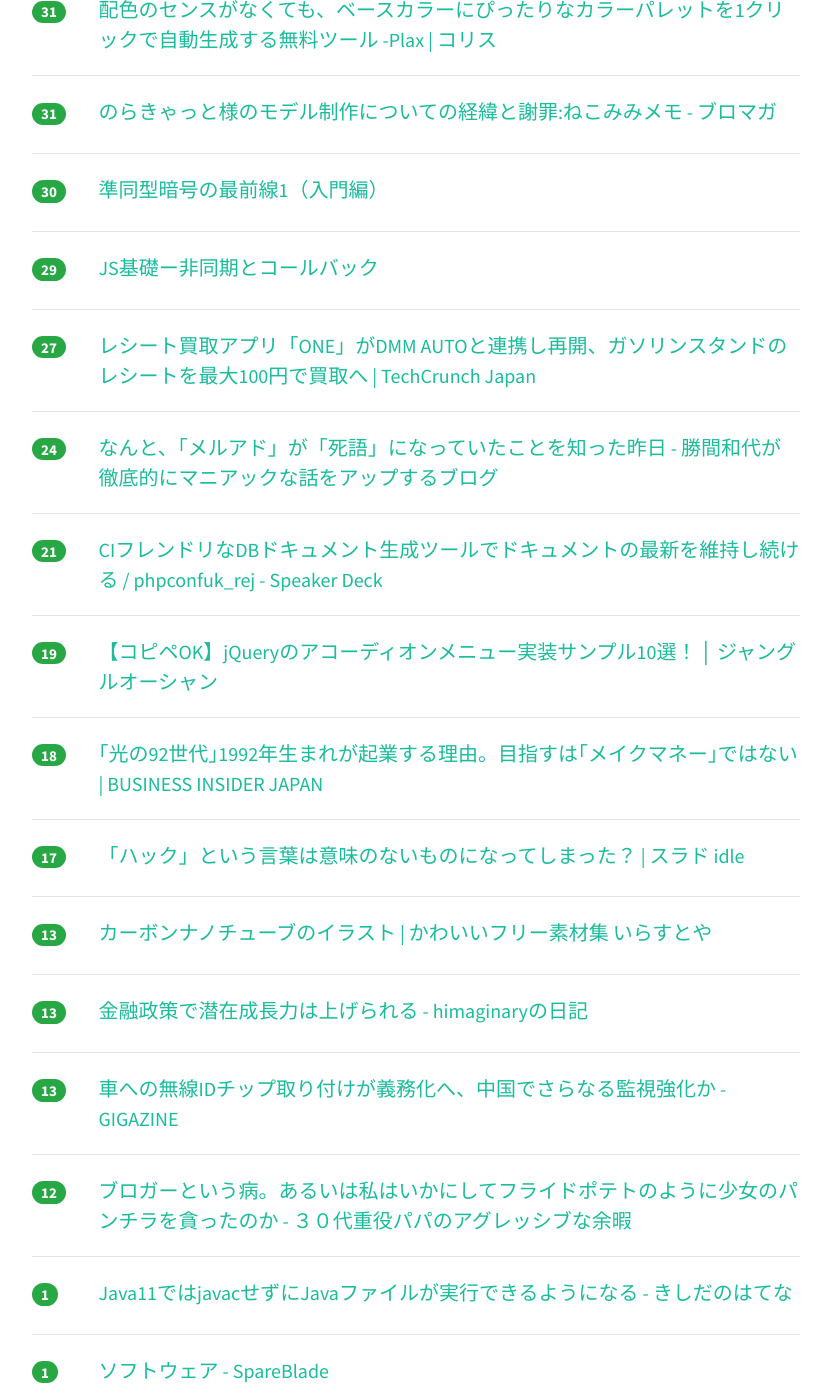
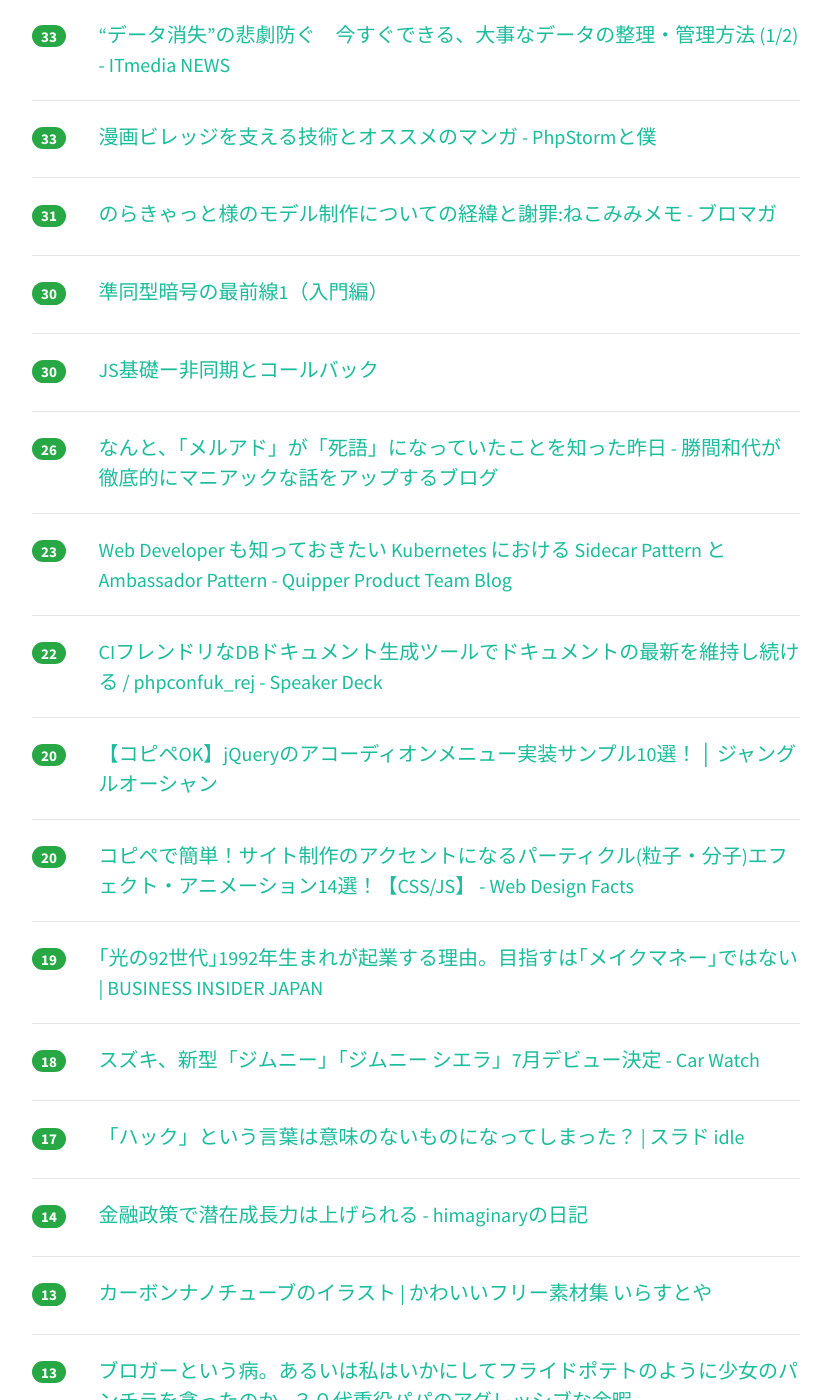
Before and after one commit to yatta47/hatena-matome-site, a Jekyll site: the page built from _posts/2018-06-18-hatena.md, in a window 1280 px wide and 1400 px high, scrolled down 2023 px. Shown: the whole window, without its empty margins (224-1055 px from the left). Built offline with Jekyll 4.4.1, drawn with Linux system fonts in a browser that asks for light colours; nearby versions of some CDN libraries; some of the changed text lies outside the part shown.

Commit message:
Updated 2018-06-18

```diff
--- a/_posts/2018-06-18-hatena.md
+++ b/_posts/2018-06-18-hatena.md
@@ -1,74 +1,89 @@
 ---
 layout: post
 title:  "2018-06-18 はてぶIT"
-date:   2018-06-18 14:03:17
+date:   2018-06-18 15:01:04
 tags: [it-hotentry]
 ---
-34 件のデータあり
+37 件のデータあり
 
 <hr><div class="row">
-<div class="col-1"><span class="badge badge-pill badge-success h2">426</span></div>
+<div class="col-1"><span class="badge badge-pill badge-success h2">445</span></div>
 <div class="col-11"><a href='https://valuable.hatenablog.com/entry/masterpieces-8' target='_blank'>上級プログラマってどんな本読んでるの？中堅プログラマがマウンティング取られないための名著8選 - 世界が幸せで在ります様に</a></div>
 </div>
 <hr>
 <div class="row">
-<div class="col-1"><span class="badge badge-pill badge-success h2">211</span></div>
+<div class="col-1"><span class="badge badge-pill badge-success h2">242</span></div>
 <div class="col-11"><a href='https://anond.hatelabo.jp/20180617200828' target='_blank'>六本木TSUTAYAに暴言吐いてる人に書店員が暴言を吐いてみる @megg637</a></div>
 </div>
 <hr>
 <div class="row">
-<div class="col-1"><span class="badge badge-pill badge-success h2">177</span></div>
+<div class="col-1"><span class="badge badge-pill badge-success h2">233</span></div>
 <div class="col-11"><a href='http://kumagi.hatenablog.com/entry/queue_struggle' target='_blank'>分散キューという名の苦しみ - Software Transactional Memo</a></div>
 </div>
 <hr>
 <div class="row">
-<div class="col-1"><span class="badge badge-pill badge-success h2">132</span></div>
+<div class="col-1"><span class="badge badge-pill badge-success h2">165</span></div>
 <div class="col-11"><a href='https://qiita.com/zk_phi/items/8a24b8ad9d1eabd364aa' target='_blank'>治安の悪い Slack Emoji を作るツールを作った</a></div>
 </div>
 <hr>
 <div class="row">
-<div class="col-1"><span class="badge badge-pill badge-success h2">127</span></div>
+<div class="col-1"><span class="badge badge-pill badge-success h2">150</span></div>
 <div class="col-11"><a href='https://kotobaken.jp/qa/yokuaru/qa-35/' target='_blank'>パソコンのキーボードは，なぜABC順・五十音順ではないのですか | ことばの疑問 | ことば研究館</a></div>
 </div>
 <hr>
 <div class="row">
-<div class="col-1"><span class="badge badge-pill badge-success h2">111</span></div>
+<div class="col-1"><span class="badge badge-pill badge-success h2">131</span></div>
 <div class="col-11"><a href='https://anond.hatelabo.jp/20180617213823' target='_blank'>一人でWEBの会社やってきて丸12年が終わった現状</a></div>
 </div>
 <hr>
 <div class="row">
-<div class="col-1"><span class="badge badge-pill badge-success h2">106</span></div>
+<div class="col-1"><span class="badge badge-pill badge-success h2">118</span></div>
 <div class="col-11"><a href='https://www.publickey1.jp/blog/18/blazorwebassemblynetwebcnet.html' target='_blank'>マイクロソフトの実験的プロダクト「Blazor」、WebAssemblyで.NETランタイムを実装。WebブラウザでC#など.NETアセンブリをそのまま実行可能に － Publickey</a></div>
 </div>
 <hr>
 <div class="row">
-<div class="col-1"><span class="badge badge-pill badge-success h2">99</span></div>
+<div class="col-1"><span class="badge badge-pill badge-success h2">112</span></div>
 <div class="col-11"><a href='https://jp.techcrunch.com/2018/06/18/bitjourney-fundraising/' target='_blank'>きっかけはクックパッドを支えた社内ツール、個人の情報発信をチームの力に変える「Kibela」が資金調達 | TechCrunch Japan</a></div>
 </div>
 <hr>
 <div class="row">
-<div class="col-1"><span class="badge badge-pill badge-success h2">75</span></div>
+<div class="col-1"><span class="badge badge-pill badge-success h2">78</span></div>
 <div class="col-11"><a href='http://tech.mercari.com/entry/2018/06/12/110000' target='_blank'>社内の面倒な手作業はZapierにやらせよう #2 〜Webhookを使って、自動化の幅を広げる〜 - Mercari Engineering Blog</a></div>
 </div>
 <hr>
 <div class="row">
-<div class="col-1"><span class="badge badge-pill badge-success h2">67</span></div>
+<div class="col-1"><span class="badge badge-pill badge-success h2">70</span></div>
 <div class="col-11"><a href='http://blog.a-know.me/entry/2018/06/17/220222' target='_blank'>安価なGKE（k8s）クラスタを作って趣味開発に活用する - えいのうにっき</a></div>
 </div>
 <hr>
 <div class="row">
-<div class="col-1"><span class="badge badge-pill badge-success h2">50</span></div>
+<div class="col-1"><span class="badge badge-pill badge-success h2">53</span></div>
 <div class="col-11"><a href='https://news.mynavi.jp/article/20180618-647436/' target='_blank'>毎日使えるBashコマンドテクニック | マイナビニュース</a></div>
 </div>
 <hr>
 <div class="row">
-<div class="col-1"><span class="badge badge-pill badge-success h2">40</span></div>
+<div class="col-1"><span class="badge badge-pill badge-success h2">44</span></div>
+<div class="col-11"><a href='https://jp.techcrunch.com/2018/06/18/one-dmm-auto/' target='_blank'>レシート買取アプリ「ONE」がDMM AUTOと連携し再開、ガソリンスタンドのレシートを最大100円で買取へ | TechCrunch Japan</a></div>
+</div>
+<hr>
+<div class="row">
+<div class="col-1"><span class="badge badge-pill badge-success h2">44</span></div>
 <div class="col-11"><a href='https://memo.yuuk.io/entry/2018/06/18/003157' target='_blank'>TCP接続を集約表示するlstfでNetlinkにより実行速度が1.6倍になった - ゆううきメモ</a></div>
 </div>
 <hr>
 <div class="row">
-<div class="col-1"><span class="badge badge-pill badge-success h2">39</span></div>
+<div class="col-1"><span class="badge badge-pill badge-success h2">42</span></div>
+<div class="col-11"><a href='https://coliss.com/articles/build-websites/operation/design/ui-color-palette-generator-plax.html' target='_blank'>配色のセンスがなくても、ベースカラーにぴったりなカラーパレットを1クリックで自動生成する無料ツール -Plax | コリス</a></div>
+</div>
+<hr>
+<div class="row">
+<div class="col-1"><span class="badge badge-pill badge-success h2">41</span></div>
 <div class="col-11"><a href='https://speakerdeck.com/imtnd/zhuang-tai-qian-yi-tesuto-state-transition-testing?slide=1' target='_blank'>状態遷移テスト - state transition testing - - Speaker Deck</a></div>
+</div>
+<hr>
+<div class="row">
+<div class="col-1"><span class="badge badge-pill badge-success h2">36</span></div>
+<div class="col-11"><a href='https://sky-joker.tech/2018/06/16/ansible%E3%82%92%E8%89%B2%E3%80%85%E8%A7%A6%E3%81%A3%E3%81%A6%E6%9C%AC%E7%95%AA%E5%B0%8E%E5%85%A5%EF%BC%88%E3%81%BE%E3%81%A0%E3%80%81%E9%80%94%E4%B8%AD%EF%BC%89%E3%82%92%E9%80%B2%E3%82%81%E3%81%A6/' target='_blank'>Ansibleを色々触って本番導入（まだ、途中）を進めて感じたことなどまとめてみた | 日常系エンジニアのTech Blog</a></div>
 </div>
 <hr>
 <div class="row">
@@ -77,13 +92,8 @@ tags: [it-hotentry]
 </div>
 <hr>
 <div class="row">
-<div class="col-1"><span class="badge badge-pill badge-success h2">34</span></div>
+<div class="col-1"><span class="badge badge-pill badge-success h2">35</span></div>
 <div class="col-11"><a href='https://qiita.com/maskot1977/items/e1819b7a1053eb9f7d61' target='_blank'>グラフ理論の基礎</a></div>
-</div>
-<hr>
-<div class="row">
-<div class="col-1"><span class="badge badge-pill badge-success h2">34</span></div>
-<div class="col-11"><a href='https://sky-joker.tech/2018/06/16/ansible%E3%82%92%E8%89%B2%E3%80%85%E8%A7%A6%E3%81%A3%E3%81%A6%E6%9C%AC%E7%95%AA%E5%B0%8E%E5%85%A5%EF%BC%88%E3%81%BE%E3%81%A0%E3%80%81%E9%80%94%E4%B8%AD%EF%BC%89%E3%82%92%E9%80%B2%E3%82%81%E3%81%A6/' target='_blank'>Ansibleを色々触って本番導入（まだ、途中）を進めて感じたことなどまとめてみた | 日常系エンジニアのTech Blog</a></div>
 </div>
 <hr>
 <div class="row">
@@ -98,11 +108,6 @@ tags: [it-hotentry]
 <hr>
 <div class="row">
 <div class="col-1"><span class="badge badge-pill badge-success h2">31</span></div>
-<div class="col-11"><a href='https://coliss.com/articles/build-websites/operation/design/ui-color-palette-generator-plax.html' target='_blank'>配色のセンスがなくても、ベースカラーにぴったりなカラーパレットを1クリックで自動生成する無料ツール -Plax | コリス</a></div>
-</div>
-<hr>
-<div class="row">
-<div class="col-1"><span class="badge badge-pill badge-success h2">31</span></div>
 <div class="col-11"><a href='http://ch.nicovideo.jp/nekomimi/blomaga/ar1579494?_topic=nicovideo_user_blomaga_upload' target='_blank'>のらきゃっと様のモデル制作についての経緯と謝罪:ねこみみメモ - ブロマガ</a></div>
 </div>
 <hr>
@@ -112,38 +117,53 @@ tags: [it-hotentry]
 </div>
 <hr>
 <div class="row">
-<div class="col-1"><span class="badge badge-pill badge-success h2">29</span></div>
+<div class="col-1"><span class="badge badge-pill badge-success h2">30</span></div>
 <div class="col-11"><a href='https://qiita.com/haoyu_ma/items/bbb96193733419a07bd2' target='_blank'>JS基礎ー非同期とコールバック</a></div>
 </div>
 <hr>
 <div class="row">
-<div class="col-1"><span class="badge badge-pill badge-success h2">27</span></div>
-<div class="col-11"><a href='https://jp.techcrunch.com/2018/06/18/one-dmm-auto/' target='_blank'>レシート買取アプリ「ONE」がDMM AUTOと連携し再開、ガソリンスタンドのレシートを最大100円で買取へ | TechCrunch Japan</a></div>
-</div>
-<hr>
-<div class="row">
-<div class="col-1"><span class="badge badge-pill badge-success h2">24</span></div>
+<div class="col-1"><span class="badge badge-pill badge-success h2">26</span></div>
 <div class="col-11"><a href='http://katsumakazuyo.hatenablog.com/entry/2018/06/18/085726' target='_blank'>なんと、「メルアド」が「死語」になっていたことを知った昨日 - 勝間和代が徹底的にマニアックな話をアップするブログ</a></div>
 </div>
 <hr>
 <div class="row">
-<div class="col-1"><span class="badge badge-pill badge-success h2">21</span></div>
+<div class="col-1"><span class="badge badge-pill badge-success h2">23</span></div>
+<div class="col-11"><a href='https://quipper.hatenablog.com/entry/kubernetes-patterns' target='_blank'>Web Developer も知っておきたい Kubernetes における Sidecar Pattern と Ambassador Pattern - Quipper Product Team Blog</a></div>
+</div>
+<hr>
+<div class="row">
+<div class="col-1"><span class="badge badge-pill badge-success h2">22</span></div>
 <div class="col-11"><a href='https://speakerdeck.com/k1low/phpconfuk-rej?slide=1' target='_blank'>CIフレンドリなDBドキュメント生成ツールでドキュメントの最新を維持し続ける / phpconfuk_rej - Speaker Deck</a></div>
 </div>
 <hr>
 <div class="row">
-<div class="col-1"><span class="badge badge-pill badge-success h2">19</span></div>
+<div class="col-1"><span class="badge badge-pill badge-success h2">20</span></div>
 <div class="col-11"><a href='https://www.jungleocean.com/programming/180618jquery-accordion' target='_blank'>【コピペOK】jQueryのアコーディオンメニュー実装サンプル10選！ │ ジャングルオーシャン</a></div>
 </div>
 <hr>
 <div class="row">
+<div class="col-1"><span class="badge badge-pill badge-success h2">20</span></div>
+<div class="col-11"><a href='https://www.webdesignfacts.net/entry/particle-animation' target='_blank'>コピペで簡単！サイト制作のアクセントになるパーティクル(粒子・分子)エフェクト・アニメーション14選！【CSS/JS】 - Web Design Facts</a></div>
+</div>
+<hr>
+<div class="row">
+<div class="col-1"><span class="badge badge-pill badge-success h2">19</span></div>
+<div class="col-11"><a href='https://www.businessinsider.jp/post-169430' target='_blank'>｢光の92世代｣1992年生まれが起業する理由。目指すは｢メイクマネー｣ではない | BUSINESS INSIDER JAPAN</a></div>
+</div>
+<hr>
+<div class="row">
 <div class="col-1"><span class="badge badge-pill badge-success h2">18</span></div>
-<div class="col-11"><a href='https://www.businessinsider.jp/post-169430' target='_blank'>｢光の92世代｣1992年生まれが起業する理由。目指すは｢メイクマネー｣ではない | BUSINESS INSIDER JAPAN</a></div>
+<div class="col-11"><a href='https://car.watch.impress.co.jp/docs/news/1127862.html' target='_blank'>スズキ、新型「ジムニー」「ジムニー シエラ」7月デビュー決定 - Car Watch</a></div>
 </div>
 <hr>
 <div class="row">
 <div class="col-1"><span class="badge badge-pill badge-success h2">17</span></div>
 <div class="col-11"><a href='https://idle.srad.jp/story/18/06/16/2246236/' target='_blank'>「ハック」という言葉は意味のないものになってしまった？ | スラド idle</a></div>
+</div>
+<hr>
+<div class="row">
+<div class="col-1"><span class="badge badge-pill badge-success h2">14</span></div>
+<div class="col-11"><a href='http://d.hatena.ne.jp/himaginary/20180617/Summers_on_natural_rate_hypothesis_straitjacket' target='_blank'>金融政策で潜在成長力は上げられる - himaginaryの日記</a></div>
 </div>
 <hr>
 <div class="row">
@@ -153,17 +173,12 @@ tags: [it-hotentry]
 <hr>
 <div class="row">
 <div class="col-1"><span class="badge badge-pill badge-success h2">13</span></div>
-<div class="col-11"><a href='http://d.hatena.ne.jp/himaginary/20180617/Summers_on_natural_rate_hypothesis_straitjacket' target='_blank'>金融政策で潜在成長力は上げられる - himaginaryの日記</a></div>
+<div class="col-11"><a href='https://tanaka4545kakuei.hatenablog.com/entry/2018/06/17/234325' target='_blank'>ブロガーという病。あるいは私はいかにしてフライドポテトのように少女のパンチラを貪ったのか - ３０代重役パパのアグレッシブな余暇</a></div>
 </div>
 <hr>
 <div class="row">
 <div class="col-1"><span class="badge badge-pill badge-success h2">13</span></div>
 <div class="col-11"><a href='https://gigazine.net/news/20180617-china-track-citizen-cars-rfid-chip/' target='_blank'>車への無線IDチップ取り付けが義務化へ、中国でさらなる監視強化か - GIGAZINE</a></div>
-</div>
-<hr>
-<div class="row">
-<div class="col-1"><span class="badge badge-pill badge-success h2">12</span></div>
-<div class="col-11"><a href='https://tanaka4545kakuei.hatenablog.com/entry/2018/06/17/234325' target='_blank'>ブロガーという病。あるいは私はいかにしてフライドポテトのように少女のパンチラを貪ったのか - ３０代重役パパのアグレッシブな余暇</a></div>
 </div>
 <hr>
 <div class="row">
```
